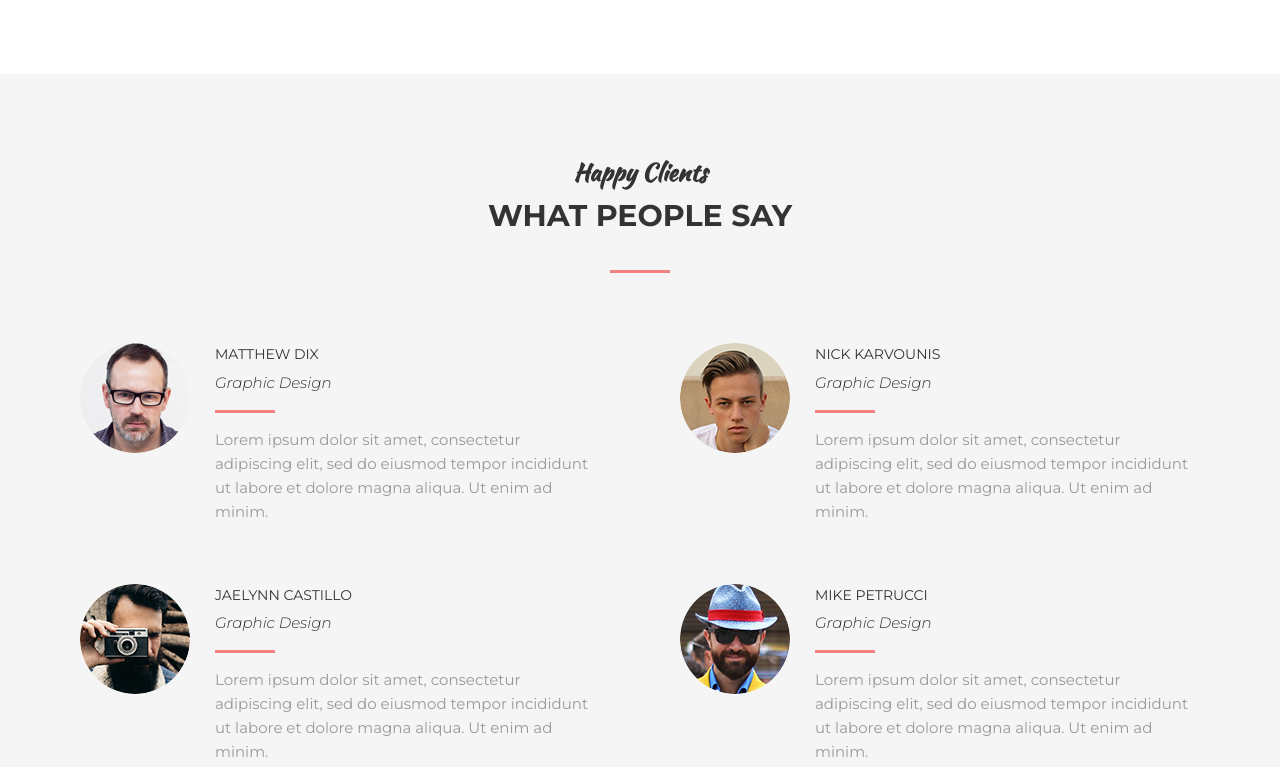
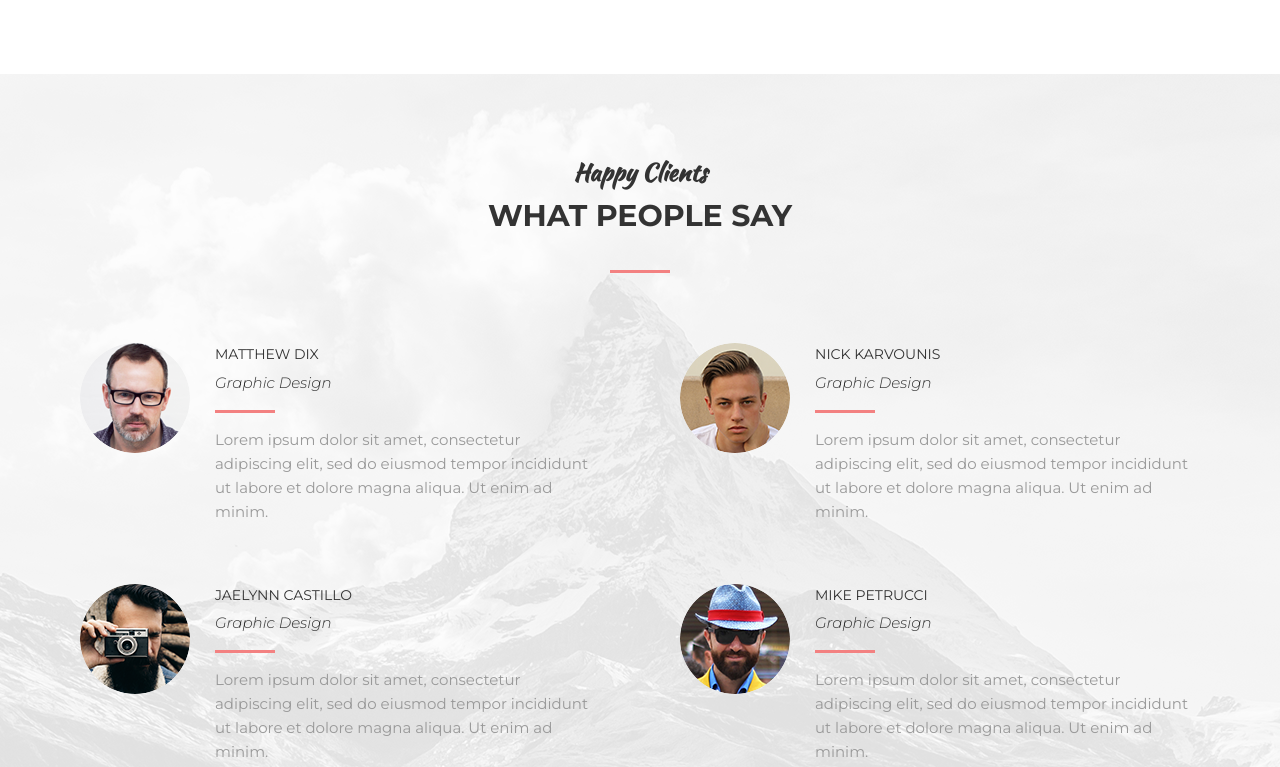
Before and after one commit to svyatoslavPy/website-model, a plain HTML site: page index.html in a window 1280 px wide. Shown: the part 6956-7723 px from the top of the page. Drawn offline with Linux system fonts and the light colour scheme.

Commit message:
website
website

```diff
--- a/assets/css/style.css
+++ b/assets/css/style.css
@@ -253,7 +253,7 @@ hr {
 }
 
 .section--clients {
-    background: #f5f5f5 url("../images/clients-bg.jpg") center no-repeat;
+    background: #f5f5f5 url("../images/clients/phon.png") center no-repeat;
     -webkit-background-size: cover;
     background-size: cover;
 }
```
